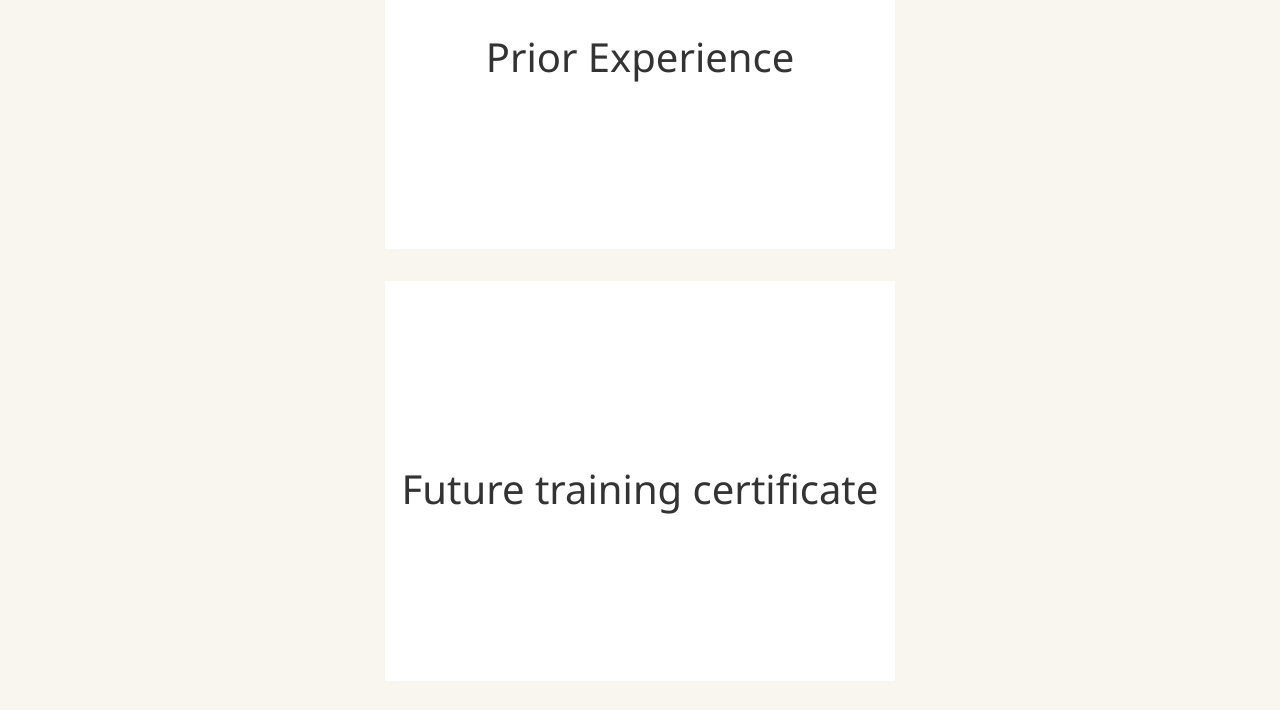
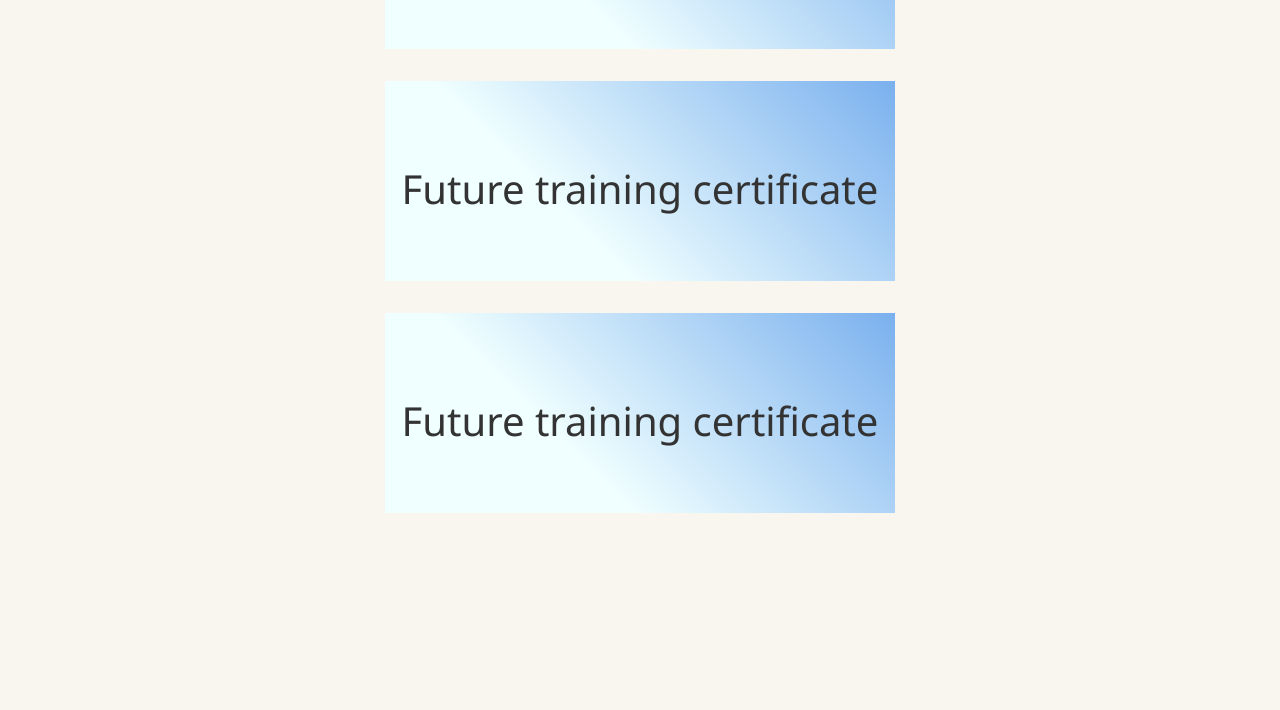
Before and after one commit to dcalhoun286/dcalhoun286.github.io, a plain HTML site: page experience.html in a window 1280 px wide. Shown: the part 759-1469 px from the top of the page. After the commit the page ends 1272 px from the top, so only its background shows below. Drawn offline with Linux system fonts and the light colour scheme.

Commit message:
added background color to .experience-page cards

```diff
--- a/styles/styles.css
+++ b/styles/styles.css
@@ -183,6 +183,12 @@ body.homepage, body.experience-page {
     margin-right: auto;
 }
 
+
+.experience-page > main > .card ~ section {
+    min-height: 200px;
+    background-image: linear-gradient(45deg, azure 35%, rgb(122, 176, 238));
+}
+
 @media screen and (max-width: 510px) {
     .experience-page > main > .card:first-of-type {
         min-height: auto;
```
